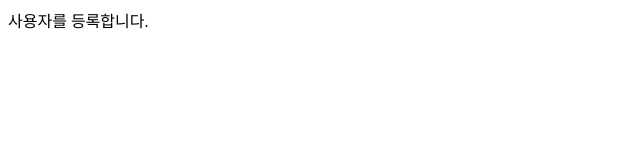
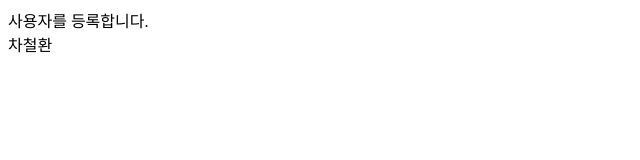
Before and after one commit to ChulWhan/User, a plain HTML site: page Index.html in a window 1280 px wide. Shown: the full height of the page, 0-640 px from the left. Drawn offline with Linux system fonts and the light colour scheme.

Commit message:
이름 등록

```diff
--- a/Index.html
+++ b/Index.html
@@ -10,5 +10,8 @@
     <div>
         사용자를 등록합니다.
     </div>
+    <div>
+        차철환
+    </div>
 </body>
 </html>
```
